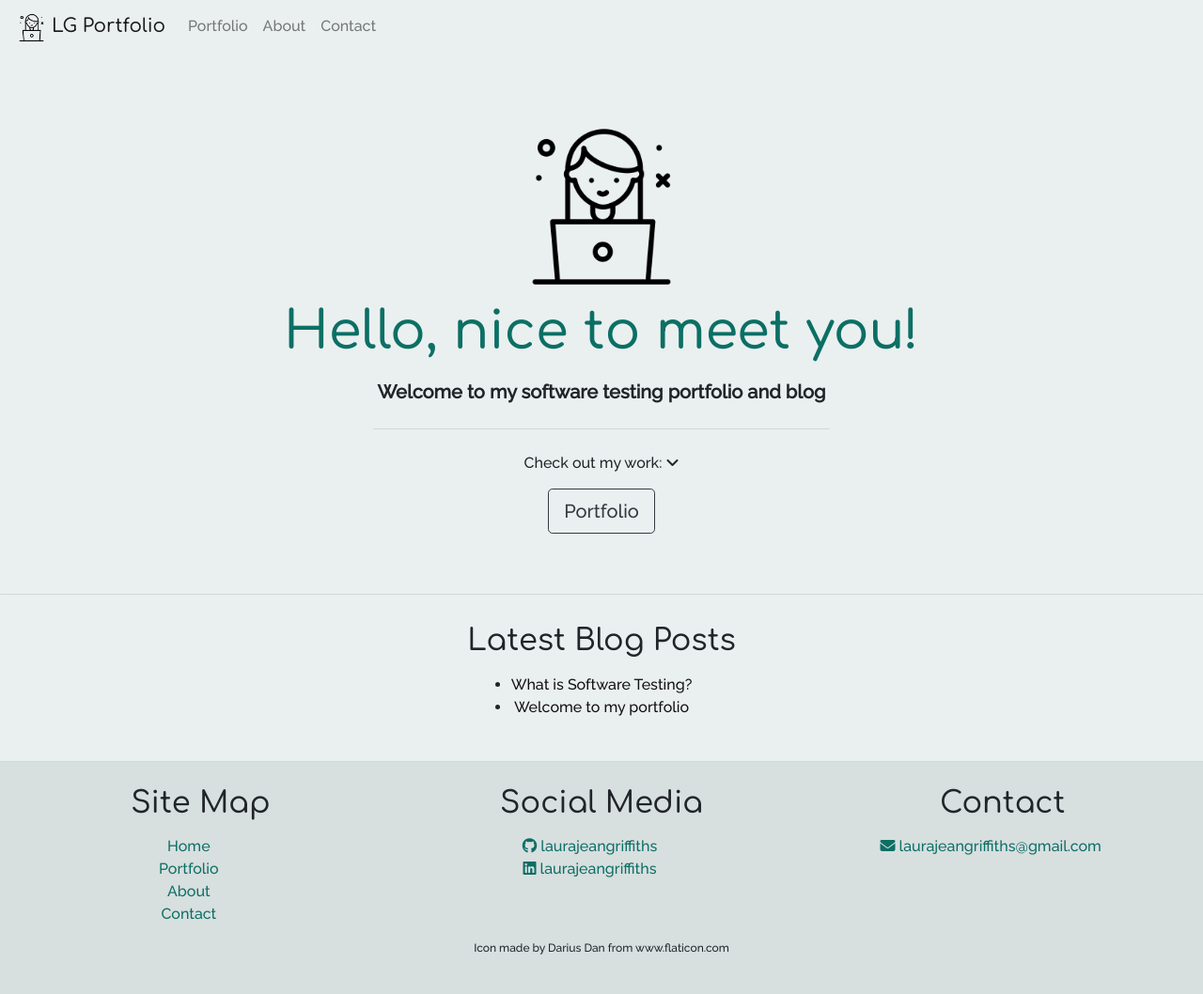
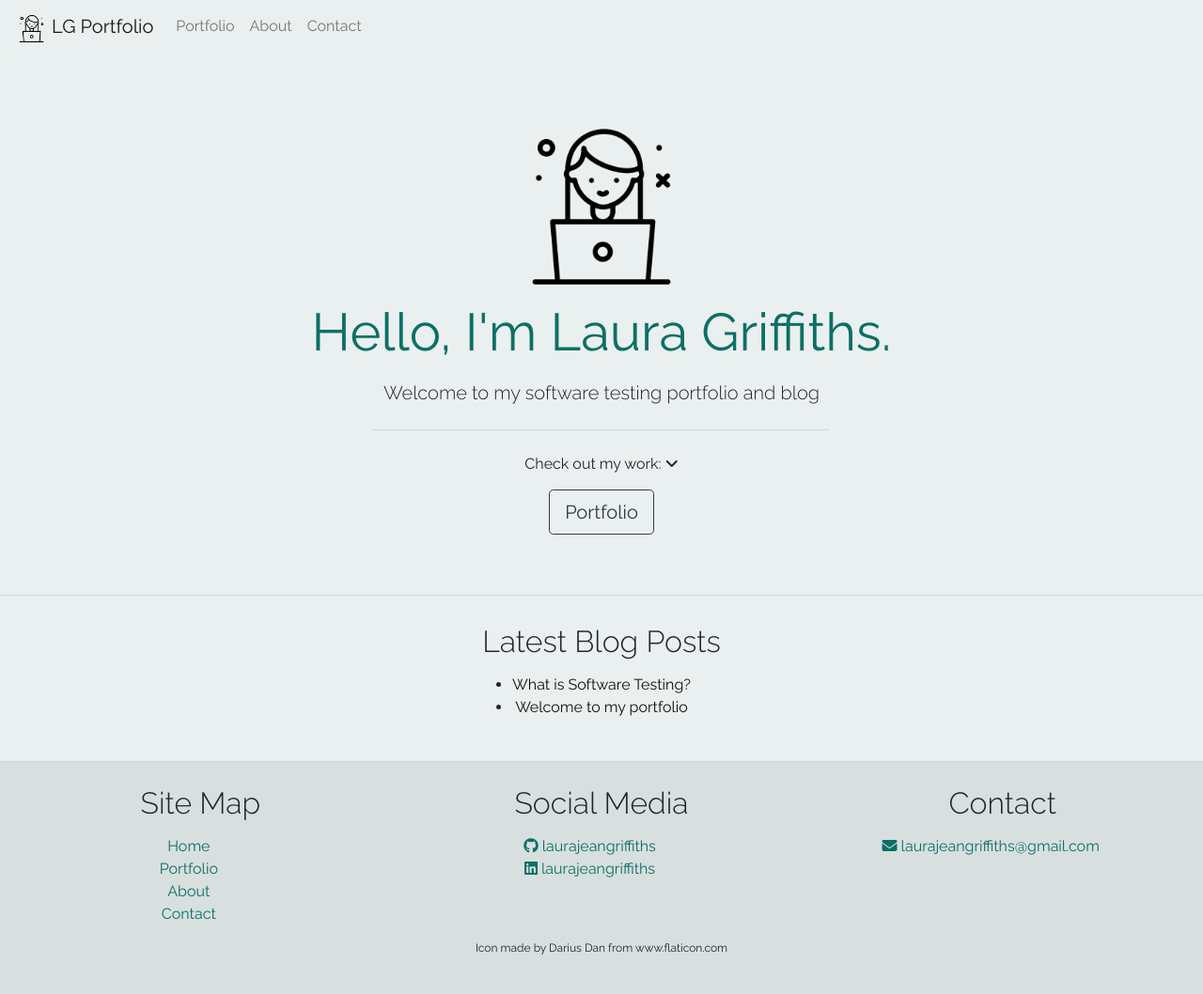
Before and after one commit to laurajeangriffiths/laurajeangriffiths.github.io, a Jekyll site: the page built from index.html, in a window 1280 px wide. Shown: the whole page at 94% size. Built offline with Jekyll 4.4.1, drawn with Linux system fonts in a browser that asks for light colours; nearby versions of some CDN libraries.

Commit message:
Responsive styling

```diff
--- a/_layouts/default.html
+++ b/_layouts/default.html
@@ -4,7 +4,7 @@
     <meta charset="utf-8">
     <meta name="viewport" content="width=device-width,initial-scale=1">
     <title>LG Portfolio | {{ page.title }}</title>
-    <link href="https://fonts.googleapis.com/css2?family=Raleway:wght@300;500&display=swap" rel="stylesheet">
+    <link href="https://fonts.googleapis.com/css2?family=Raleway:wght@300;400;500&display=swap" rel="stylesheet">
     <link href="https://fonts.googleapis.com/css2?family=Comfortaa:wght@500&display=swap" rel="stylesheet">
     <link rel="icon" type="image/png" href="/img/favicon.ico">
     <link rel="stylesheet" href="https://stackpath.bootstrapcdn.com/bootstrap/4.4.1/css/bootstrap.min.css" integrity="sha384-Vkoo8x4CGsO3+Hhxv8T/Q5PaXtkKtu6ug5TOeNV6gBiFeWPGFN9MuhOf23Q9Ifjh" crossorigin="anonymous">
--- a/_layouts/home.html
+++ b/_layouts/home.html
@@ -4,7 +4,7 @@
 
 <div class="jumbotron text-center">
   <img src="/img/student.png" width=200 height=200>
-  <h1 class="display-4">Hello, nice to meet you!</h1>
+  <h1 class="display-4">Hello, I'm Laura Griffiths.</h1>
   <p class="lead">Welcome to my software testing portfolio and blog</p>
   <hr class="my-4">
   <p>Check out my work: <i class="fas fa-angle-down"></i></p>
--- a/assets/main.css
+++ b/assets/main.css
@@ -16,13 +16,13 @@
 
 h1, h2 {
   text-align: center;
-  font-family: 'Comfortaa', cursive;
+  font-family: 'Raleway';
   font-weight: 500;
 }
 
-.lead {
-  font-weight: bold;
-}
+/* .lead {
+  font-weight: 300;
+} */
 
 .card {
   transition: all .2s ease-in-out;
@@ -78,9 +78,9 @@
 }
 
 .display-4, .navbar-brand {
-  font-family: 'Comfortaa', cursive;
+  font-family: 'Raleway';
   color: #0c6f65;
-  font-weight: 500;
+  font-weight: 400;
 }
 
 .btn:hover {
--- a/assets/responsive.css
+++ b/assets/responsive.css
@@ -103,6 +103,103 @@
   }
 }
 
+@media screen and (min-width: 801px) and (max-width: 1200px){
+  .container-1, .container-2, .container-3, .container-4 {
+    display: flex;
+    flex-flow: row wrap;
+    justify-content: space-around;
+    max-width: 100%;
+    margin-left: auto;
+    margin-right: auto;
+  }
+
+  .quality-text {
+    order: 1;
+    max-width: 60%;
+  }
+
+  .sketchnotes-img, .br1 {
+    order: 1;
+    max-width: 100%;
+    margin-bottom: 1em;
+  }
+
+  .quality-table {
+    order: 2;
+    max-width: 40%;
+    margin-bottom: 1em;
+  }
+
+  .sketchnotes-text {
+    order: 2;
+    max-width: 100%;
+  }
+
+  .project-info2 {
+    order: 3;
+    margin-top: 0;
+    margin-bottom: 1em;
+    margin-left: auto;
+    margin-right: auto;
+  }
+
+  .sketch-info, .project-info1 {
+    margin-left: auto;
+    margin-right: auto;
+    max-width: 90%;
+    font-size: 14px;
+  }
+
+  .quality-1 {
+    order: 1;
+    max-width: 48%;
+    /* margin-right: 10px; */
+  }
+
+  .quality-characteristics, .bug-report1 {
+    order: 2;
+    max-width: 48%;
+  }
+
+  .bug-report1 {
+    margin-top: 0;
+  }
+
+  .risk-table {
+    order: 3;
+    max-width: 48%;
+  }
+
+  .risks-list {
+    order: 4;
+    max-width: 48%;
+    margin-bottom: 1em;
+  }
+
+  .bug-report2 {
+    order: 3;
+    max-width: 48%;
+  }
+
+  .br2 {
+    order: 4;
+    max-width: 48%;
+  }
+
+  .br3 {
+    order: 5;
+    max-width: 48%;
+    margin-bottom: 1em;
+  }
+
+  .project-info {
+    order: 6;
+    margin-top: 0;
+    margin-right: 0;
+    /* max-width: 100%; */
+    font-size: 14px;
+  }
+}
 /* styling for portrait tablet */
 /* @media screen and (min-width: 801px) and (max-width: 1200px) {
 
```
